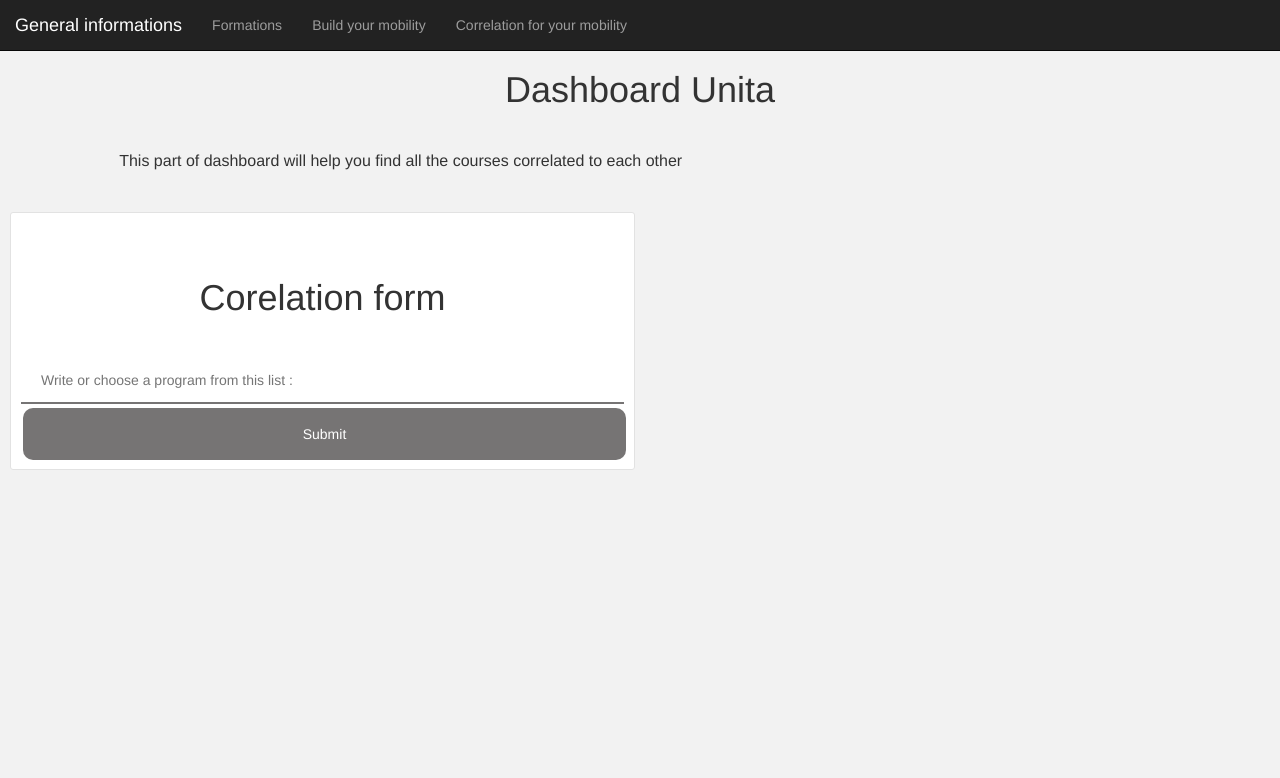
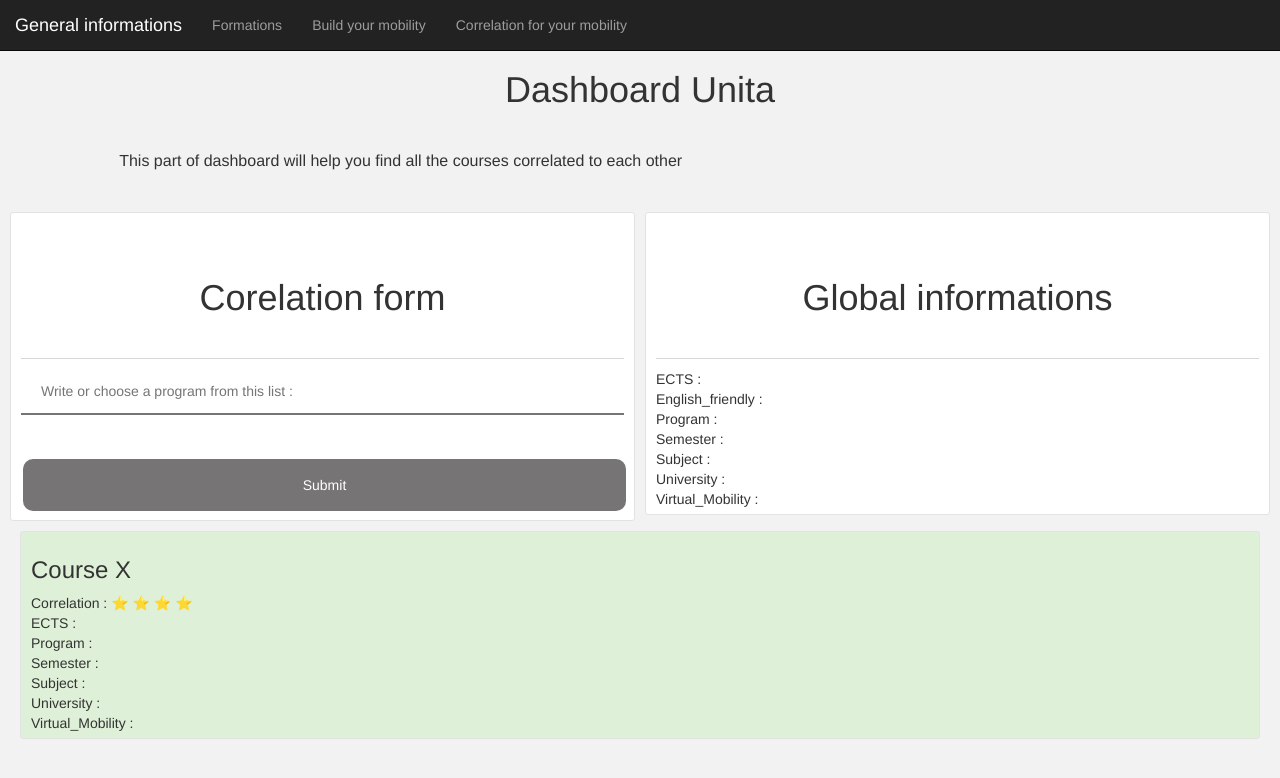
Before and after one commit to anais-ferrera/Dashboard_Unita, a website: page public/correlation_for_your_mobility.html in a window 1280 px wide. Drawn offline with nearby package versions, Linux system fonts and the light colour scheme; no server answers.

Commit message:
add submit button

```diff
--- a/public/correlation_for_your_mobility.html
+++ b/public/correlation_for_your_mobility.html
@@ -45,18 +45,25 @@
 				<div class="chart-wrapper">
 					<div class="chart-stage">
                         <h1> Corelation form </h1>
+                        <hr>
                         <!-- Forms  -->
                         <!-- input to select course  -->
                         <div class="program_rect">
                             <input id="prog1" name="prog1" list="program1" placeholder="Write or choose a program from this list :" required/>
                             <datalist id="program1"></datalist>
                         </div>
+                        </br>
+                        </br>
                         <!-- submit -->
-                        <input type="submit" id="submitDetails" name="submitDetails" value="Submit" />
+                        <input type="submit" id="submitCorrelation" name="submitCorrelation" value="Submit" />
                         <!--  Script for generate the study program's name list -->
                         <script>
+                            var GlobalData;
+                            var GlobalSubmit;
+                            // get data from restfull API
                             $.getJSON( "/api/data_table_courses", function( data ) {
                                 let items = [];
+                                GlobalData = data;
                                 $.each( data, function( key, val ) {
                                     items.push( `<option value='${val.Program}-${val.University}'/>` );
                                 });
@@ -67,10 +74,55 @@
                                 // 3: add this array to the html forms
                                 $( "#program1" ).html(backToArray);
                             });
+                            // event --> click
+                            $("#submitCorrelation").click(function() {
+                                for(data of GlobalData){
+                                    const submitvalue = $('#prog1').val();
+                                    if(submitvalue==`${data.Program}-${data.University}`){
+                                        GlobalSubmit = data;
+                                        $( "#ECTS" ).html('ECTS : <b>'+ data.ECTS +'</b>');
+                                        $( "#English_friendly" ).html('English_friendly : <b>'+data.English_friendly +'</b>');
+                                        $( "#Program" ).html('Program : <b>'+data.Program +'</b>');
+                                        $( "#Semester" ).html('Semester : <b>'+data.Semester +'</b>');
+                                        $( "#Subject" ).html('Subject : <b>'+data.Subject +'</b>');
+                                        $( "#University" ).html('University : <b>'+data.University +'</b>');
+                                        $( "#Virtual_Mobility" ).html('Virtual_Mobility : <b>'+data.Virtual_Mobility +'</b>');
+                                        break;
+                                    }
+                                }
+                            });
                         </script>
                     </div>
                 </div>
             </div>
+            <div class="col-sm-6">
+				<div class="chart-wrapper">
+					<div class="chart-stage">
+                        <h1>Global informations </h1>
+                        <hr>
+                        <div id="ECTS">ECTS : </div>
+                        <div id="English_friendly">English_friendly : </div>
+                        <div id="Program">Program : </div>
+                        <div id="Semester">Semester : </div>
+                        <div id="Subject">Subject : </div>
+                        <div id="University">University : </div>
+                        <div id="Virtual_Mobility">Virtual_Mobility : </div>
+                    </div>
+                </div>
+            </div>
+        </div>
+        <div class="bg-success chart-wrapper">
+			<div class="chart-stage">
+                <!-- ID CONCAT NOM DU COURS + ATTRIBUT EX : MATHS-USMB-ECTS -->
+                <h3>Course X</h3>
+                <div id="Correlation"> Correlation : 	&#11088; &#11088; &#11088; &#11088;</div>
+                <div id="ECTS">ECTS : </div>
+                <div id="Program">Program : </div>
+                <div id="Semester">Semester : </div>
+                <div id="Subject">Subject : </div>
+                <div id="University">University : </div>
+                <div id="Virtual_Mobility">Virtual_Mobility : </div>
+            </div>
         </div>
 	</body>
 </html>
```
